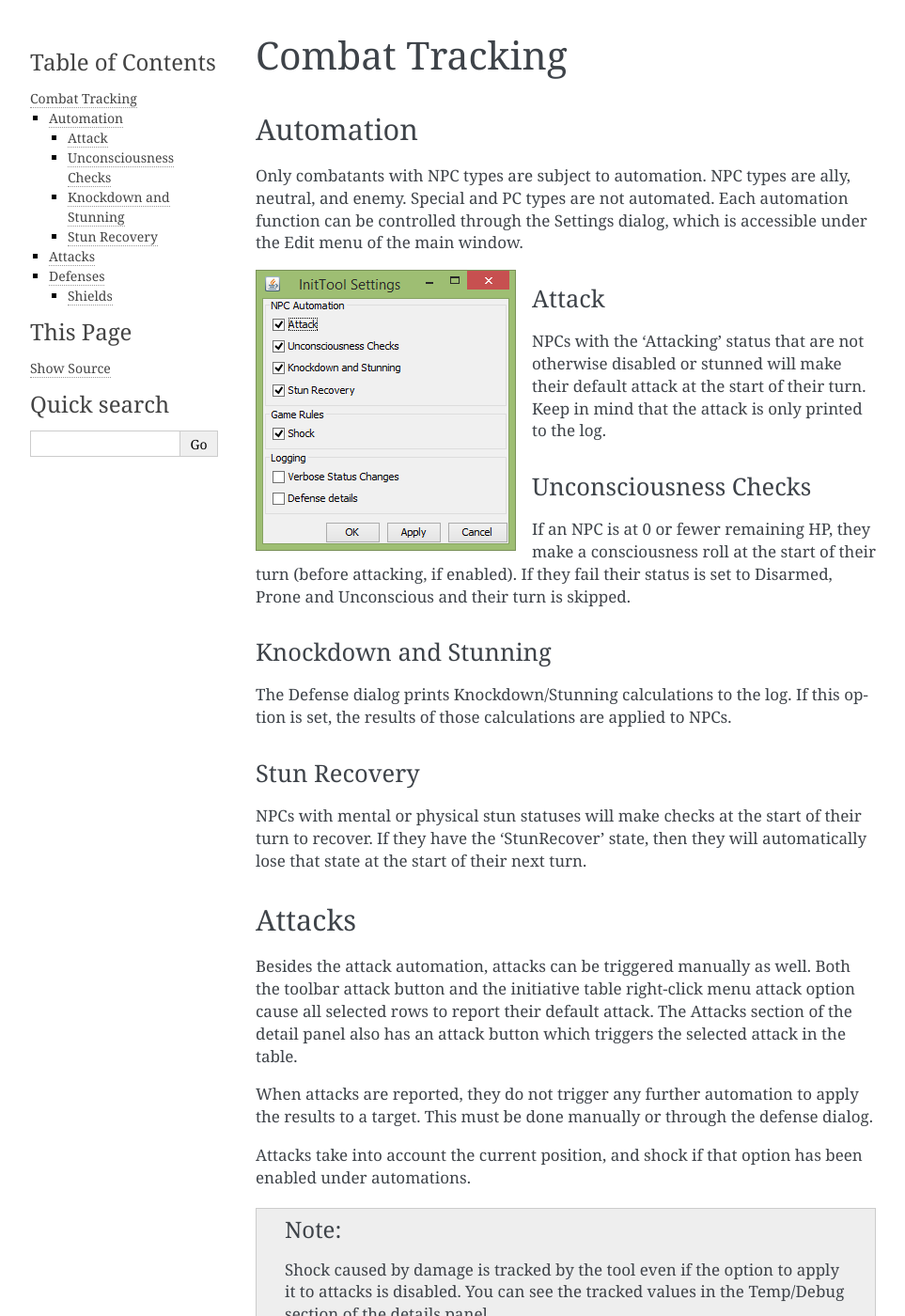
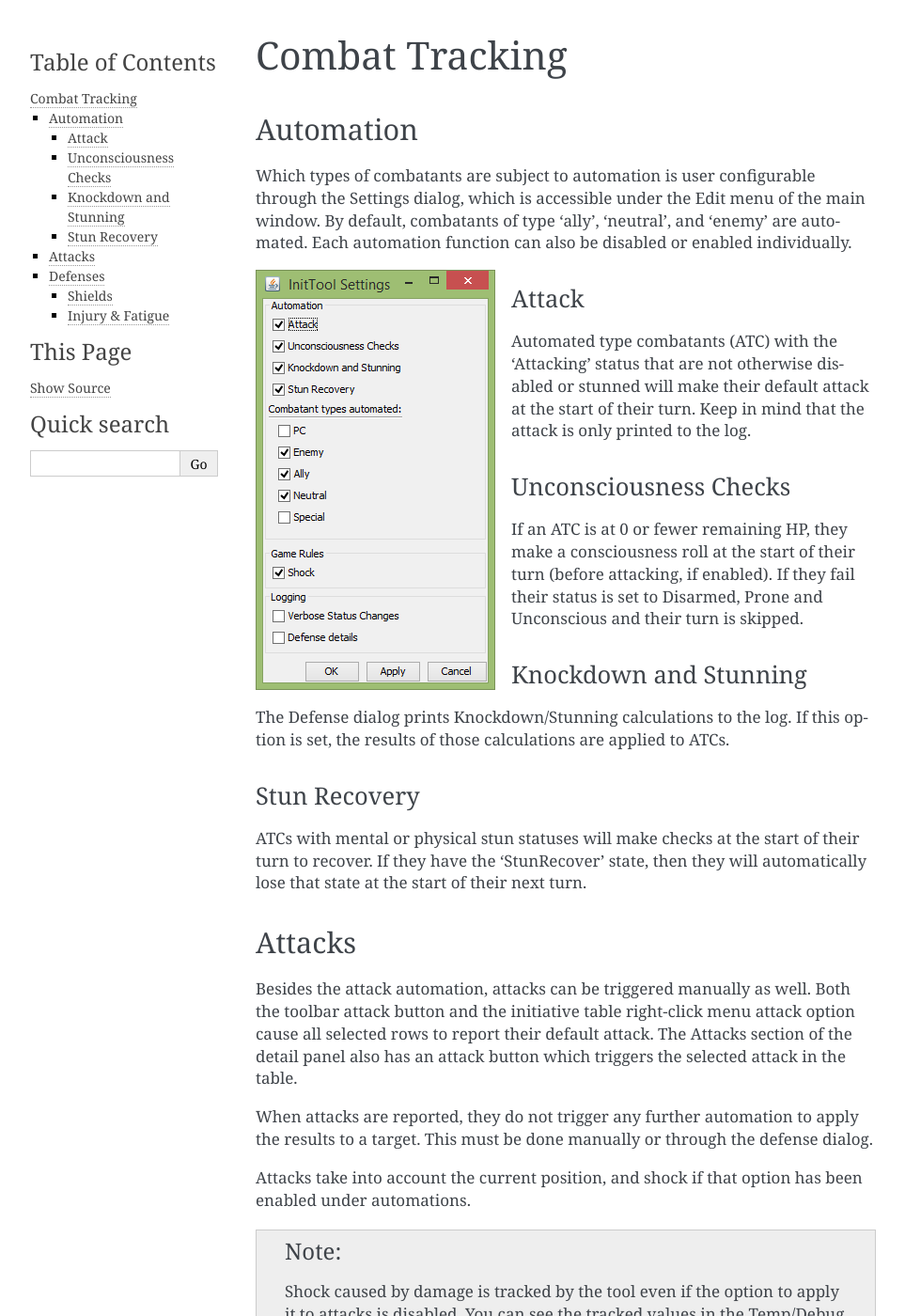
Before and after one commit to gtalus/GURPSInitTool, a Sphinx documentation site: the page built from docs/combat.rst, in a window 1280 px wide and 1400 px high. Shown: the whole window at 94% size, without its empty margins (148-1111 px from the left). Built offline with Sphinx 7.4.7, drawn with Linux system fonts in a browser that asks for light colours; pages that are not in the unit, such as notebooks, are missing from menus; some of the changed text lies outside the part shown.

```diff
--- a/docs/combat.rst
+++ b/docs/combat.rst
@@ -5,26 +5,26 @@
 Automation
 ----------
 
-Only combatants with NPC types are subject to automation. NPC types are ally, neutral, and enemy. Special and PC types are not automated. Each automation function can be controlled through the Settings dialog, which is accessible under the Edit menu of the main window.
+Which types of combatants are subject to automation is user configurable through the Settings dialog, which is accessible under the Edit menu of the main window. By default, combatants of type 'ally', 'neutral', and 'enemy' are automated. Each automation function can also be disabled or enabled individually.
 
 .. image:: _static/20_automation_options.png
    :align: left
 
 Attack
 ~~~~~~
-NPCs with the 'Attacking' status that are not otherwise disabled or stunned will make their default attack at the start of their turn. Keep in mind that the attack is only printed to the log.
+Automated type combatants (ATC) with the 'Attacking' status that are not otherwise disabled or stunned will make their default attack at the start of their turn. Keep in mind that the attack is only printed to the log.
 
 Unconsciousness Checks
 ~~~~~~~~~~~~~~~~~~~~~~
-If an NPC is at 0 or fewer remaining HP, they make a consciousness roll at the start of their turn (before attacking, if enabled). If they fail their status is set to Disarmed, Prone and Unconscious and their turn is skipped.
+If an ATC is at 0 or fewer remaining HP, they make a consciousness roll at the start of their turn (before attacking, if enabled). If they fail their status is set to Disarmed, Prone and Unconscious and their turn is skipped.
 
 Knockdown and Stunning
 ~~~~~~~~~~~~~~~~~~~~~~
-The Defense dialog prints Knockdown/Stunning calculations to the log. If this option is set, the results of those calculations are applied to NPCs.
+The Defense dialog prints Knockdown/Stunning calculations to the log. If this option is set, the results of those calculations are applied to ATCs.
 
 Stun Recovery
 ~~~~~~~~~~~~~
-NPCs with mental or physical stun statuses will make checks at the start of their turn to recover. If they have the 'StunRecover' state, then they will automatically lose that state at the start of their next turn.
+ATCs with mental or physical stun statuses will make checks at the start of their turn to recover. If they have the 'StunRecover' state, then they will automatically lose that state at the start of their next turn.
 
 Attacks
 -------
@@ -76,3 +76,10 @@
 Injury to the shield is also calculated and tracked in a simplified manner. Basic damage to the shield is limited to its base HP/4, matching the cover DR calculation. Injury to the shield is calculated assuming the Injury Tolerance:Homogenous trait. Once a shield's current HP is reduced to 0, the shield defense option will no longer be selected by default. The current stats of a shield are shown in the tooltip of the shield defense option.
 
 .. note:: On a shield hit the defender hit location for any penetrating damage is not changed to the arm automatically.
+
+Injury & Fatigue
+~~~~~~~~~~~~~~~~
+
+Injury and fatigue are tracked as positive values: when you lose HP that is noted as an increase of 'Injury', and when you are healed that is noted as a reduction in injury. The 'HP' and 'FP' columns always show the base HP and FP, without any injury or fatigue applied. You can customize the columns to include 'currFP' and 'currHP' if you want to see the adjusted values.
+
+Changes to injury or fatigue while a combat is running will be displayed in the log. The rules for losing FP (ie. an increase in 'Fatigue') while at 0 FP or less are applied: additional fatigue causes injury on a point-per-point basis. Fatigue is limited to 2*FP, but further loses are still applied as injury.
--- a/docs/combatant_edit.rst
+++ b/docs/combatant_edit.rst
@@ -18,6 +18,8 @@
 --------------------
 
 The initiative table is fully editable. The status cell displays a list box when clicked which allows multiple status changes to be made. A right-click menu in the table provides additional editing options, and most apply to all selected rows. This menu provides the only way of deleting rows. Status changes made through this menu are done in a coordinated fashion, so it is a useful way to get all the selected rows the the same state.
+
+For most cells containing a numeric value, pressing a key to enter edit mode will remove the current value and replace it with the key pressed. The non-numeric 'Name', 'Status', and 'Type' columns will immediately enter edit mode when clicked.
 
 Special editing function is enabled for the Injury and Fatigue columns. If you press a number, '+/=' or '-' key while one of those fields is selected, it will start entry of a delta value to be added or subtracted from the previous one (a number starts an add). These fields can parse simple +/- expressions such as '3+4-2'.
 
--- a/docs/screenshots.rst
+++ b/docs/screenshots.rst
@@ -59,6 +59,10 @@
 
 .. image:: _static/31_attacks_traits.png
 
+Strength Tables
+
+.. image:: _static/32_strength_tables.png
+
 Column Customization dialot
 
 .. image:: _static/40_column_customizer.png
```
Also changed, not shown: docs/column_customization.rst (+15 -0 lines), docs/_static/20_automation_options.png.
